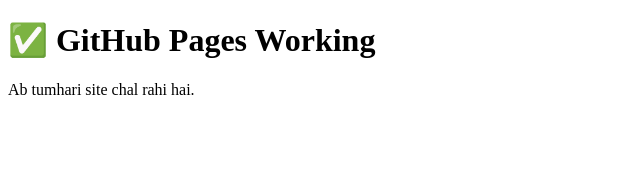
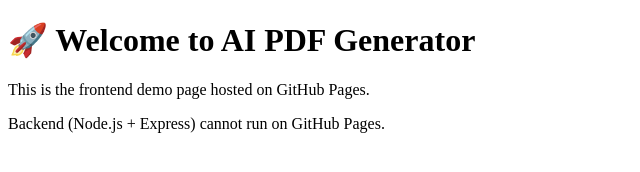
Before and after one commit to kailash1121/ai-pdf-generator, a plain HTML site: page index.html in a window 1280 px wide. Shown: the whole page, without its empty margins (0-640 px from the left). Drawn offline with Linux system fonts and the light colour scheme.

Commit message:
Update index.html

```diff
--- a/index.html
+++ b/index.html
@@ -1,11 +1,13 @@
 <!DOCTYPE html>
-<html>
+<html lang="en">
 <head>
   <meta charset="UTF-8">
+  <meta name="viewport" content="width=device-width, initial-scale=1.0">
   <title>AI PDF Generator</title>
 </head>
 <body>
-  <h1>✅ GitHub Pages Working</h1>
-  <p>Ab tumhari site chal rahi hai.</p>
+  <h1>🚀 Welcome to AI PDF Generator</h1>
+  <p>This is the frontend demo page hosted on GitHub Pages.</p>
+  <p>Backend (Node.js + Express) cannot run on GitHub Pages.</p>
 </body>
 </html>
```
